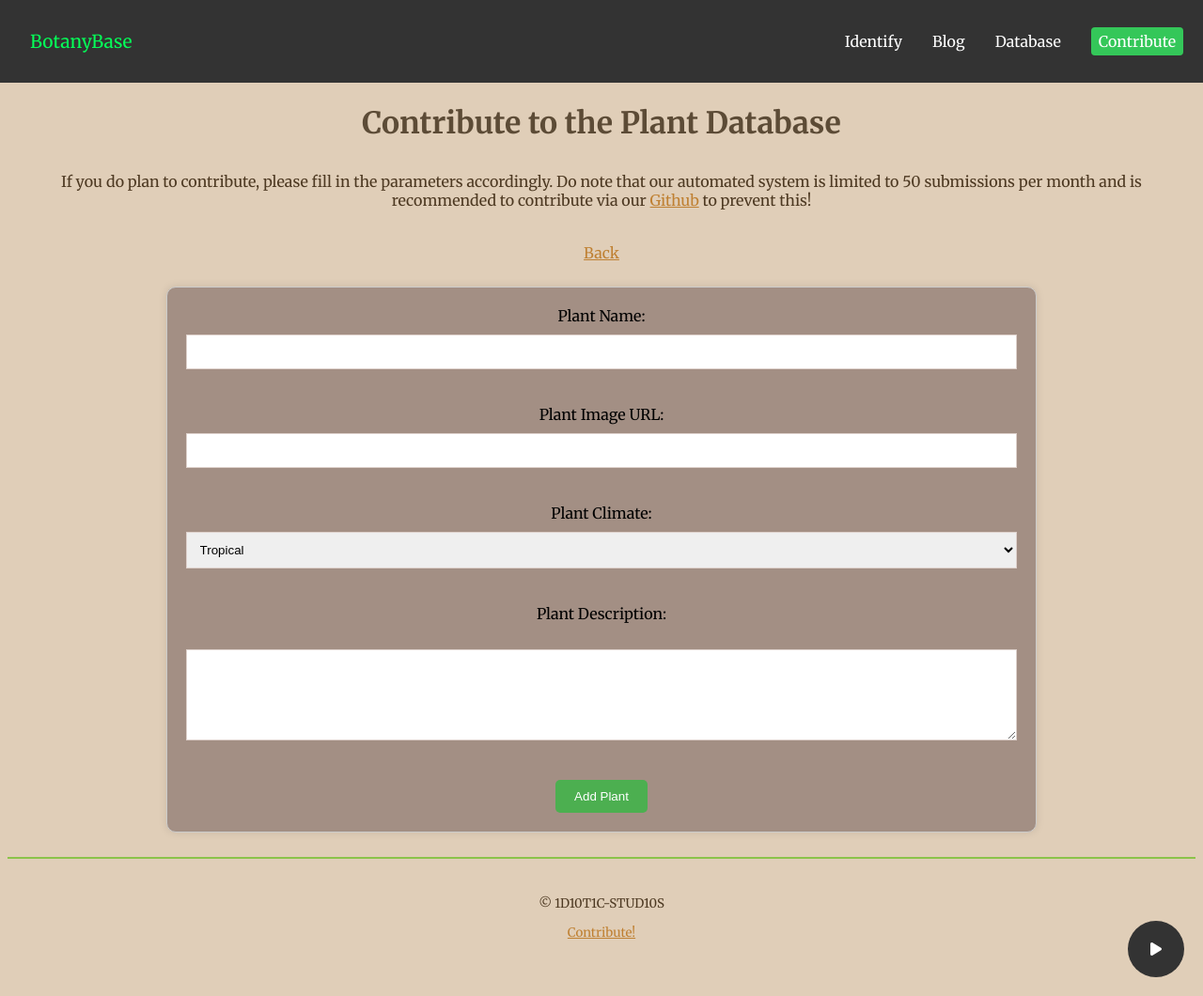
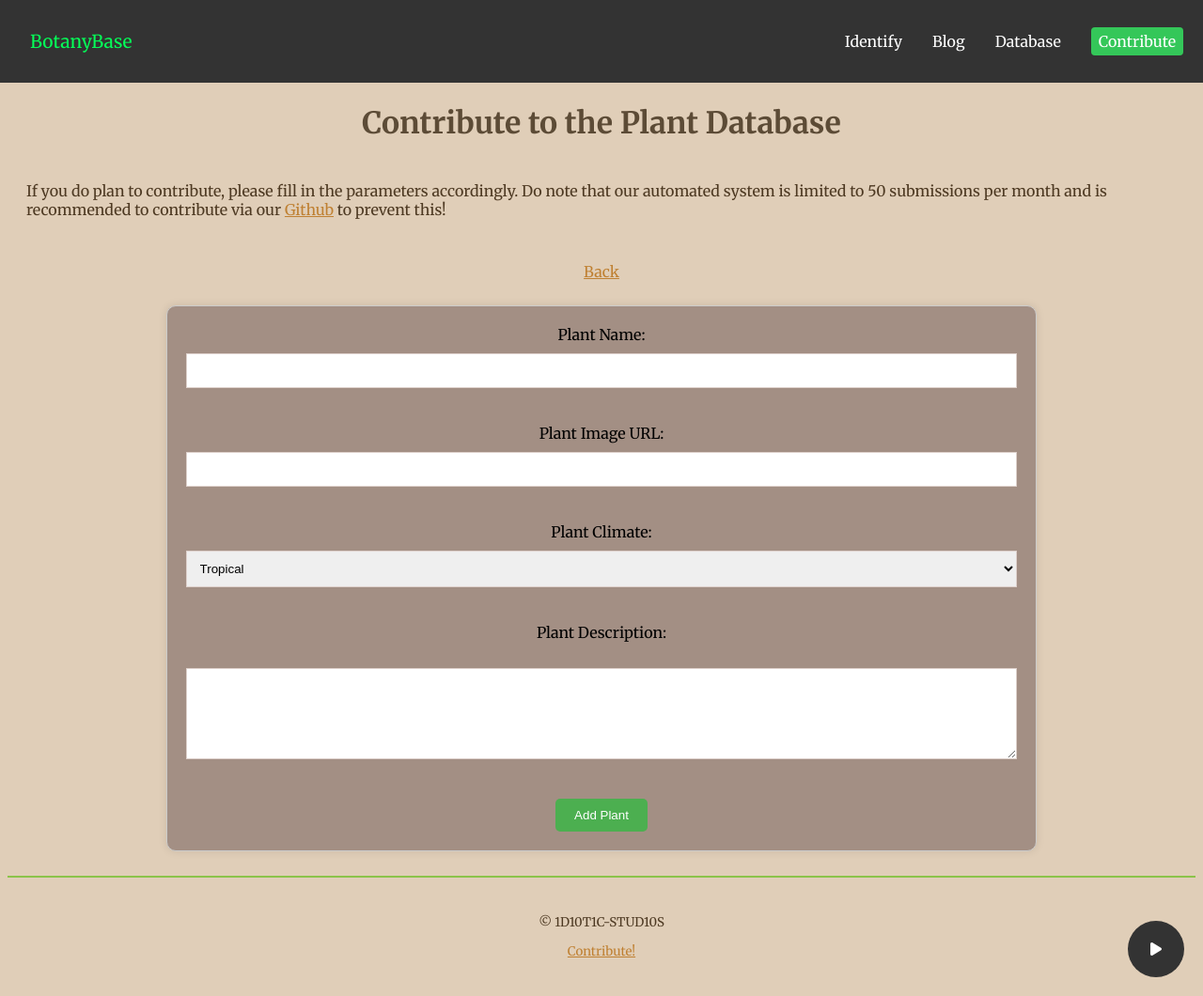
Before and after one commit to BotanyBase/botanybase.github.io, a Jekyll site: the page built from contribute/add.html, in a window 1280 px wide and 1060 px high. Shown: the whole window at 94% size. Built offline with Jekyll 4.4.1, drawn with Linux system fonts in a browser that asks for light colours; nearby versions of some CDN libraries.

Commit message:
Update add.html

```diff
--- a/contribute/add.html
+++ b/contribute/add.html
@@ -60,7 +60,7 @@
 <body>
 
 <h1 style="text-align: center;">Contribute to the Plant Database</h1>
-<p style="text-align: center; padding: 10px;">If you do plan to contribute, please fill in the parameters accordingly. Do note that our automated system is limited to 50 submissions per month and is recommended to contribute via our <a href="https://github.com/BotanyBase/botanybase.github.io/">Github</a> to prevent this!</p>
+<p style="padding: 20px;">If you do plan to contribute, please fill in the parameters accordingly. Do note that our automated system is limited to 50 submissions per month and is recommended to contribute via our <a href="https://github.com/BotanyBase/botanybase.github.io/">Github</a> to prevent this!</p>
 <p style="padding: 10px; text-align: center;"><a href="https://botanybase.github.io">Back</a></p>
 
 <form id="plantForm" action="https://formcarry.com/s/SCwSex8EYkd" method="POST">
```
